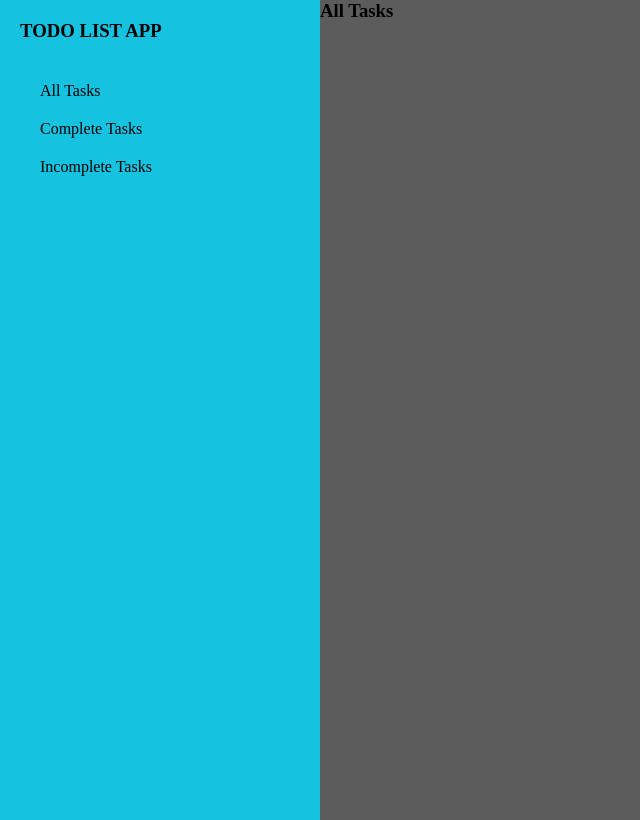
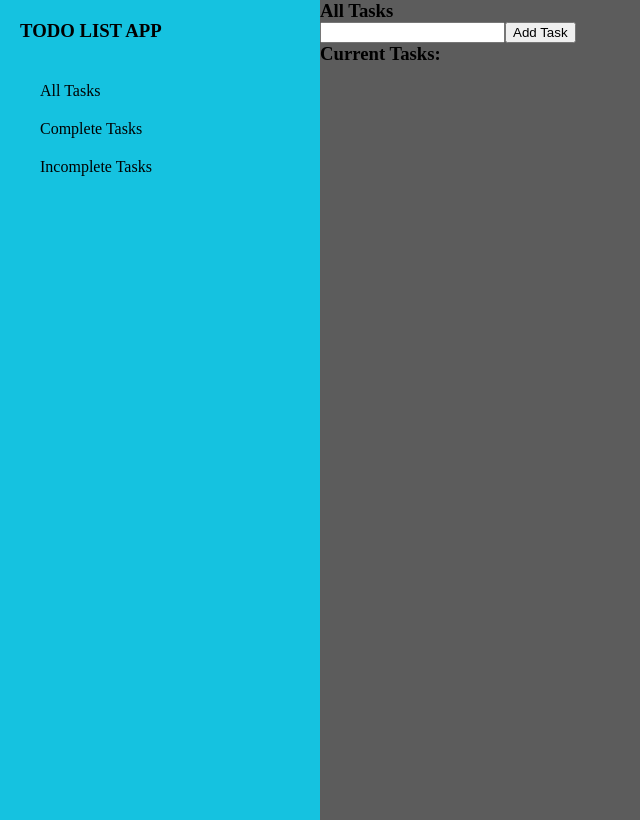
Before and after one commit to Ztrebo14/Todo-List-App-v1, a React (Vite) app: page /all-tasks in a window 1280 px wide. Shown: the whole page, without its empty margins (0-640 px from the left). Built offline with nearby package versions, Linux system fonts and the light colour scheme.

Commit message:
applied context and addtask done

```diff
--- a/src/App.jsx
+++ b/src/App.jsx
@@ -1,5 +1,6 @@
 import { useState } from 'react'
 import { BrowserRouter as Router, Routes, Route } from 'react-router-dom'
+import { TaskProvider } from './assets/context/TaskContext'
 import './assets/styles/App.css'
 import SideNavigator from './assets/components/SideNavigator'
 import AllTasks from './assets/pages/AllTasks'
@@ -7,9 +8,9 @@ import CompleteTasks from './assets/pages/CompleteTasks'
 import IncompleteTasks from './assets/pages/IncompleteTasks'
 
 function App() {
-
   return (
     <>
+    <TaskProvider>
       <Router>
         <Routes>
           <Route path='/' element={<SideNavigator/>}>
@@ -19,6 +20,7 @@ function App() {
           </Route>
         </Routes>
       </Router>
+    </TaskProvider>
     </>
   )
 }
--- a/src/assets/components/AddTask.jsx
+++ b/src/assets/components/AddTask.jsx
@@ -1,9 +1,22 @@
-import React from 'react'
+import React, { useContext, useState } from 'react'
+import TaskContext from '../context/TaskContext'
 
 const addTask = () => {
+    const { taskName, handleTaskChange, tasks, setTasks } = useContext(TaskContext)
+
+    const handleInput = e => {
+        handleTaskChange(e.target.value)
+    }
+
+    const handleSubmit = () => {
+        setTasks([...tasks, taskName ])
+        handleTaskChange(' ')
+    }
+
   return (
     <>
-        <input type="text" />
+        <input type="text" value={taskName} onChange={handleInput}/>
+        <button onClick={handleSubmit}>Add Task</button>
     </>
   )
 }
--- /dev/null
+++ b/src/assets/components/DisplayTask.jsx
@@ -0,0 +1,19 @@
+import React, { useContext } from 'react'
+import TaskContext from '../context/TaskContext'
+
+const DisplayTask = () => {
+    const { taskName, tasks } = useContext(TaskContext)
+
+  return (
+    <>
+        <h3>Current Tasks:</h3>
+        {tasks.map((task) => (
+            <ul>
+                <li>{task}</li>
+            </ul>
+        ))}
+    </>
+  )
+}
+
+export default DisplayTask
--- a/src/assets/components/SideNavigator.jsx
+++ b/src/assets/components/SideNavigator.jsx
@@ -15,7 +15,9 @@ const SideNavigator = () => {
           <NavLink to={'/incomplete-tasks'}>Incomplete Tasks</NavLink>
         </div>
       </div>
+      <div className="outlet-content">
         <Outlet/>
+      </div>
     </div>
     </>
   )
--- /dev/null
+++ b/src/assets/context/TaskContext.jsx
@@ -0,0 +1,29 @@
+import React, { createContext, useState } from 'react'
+
+const TaskContext = createContext()
+
+export const TaskProvider = ({children}) => {
+    const [ taskName, setTaskName ] = useState('')
+    const [ tasks, setTasks ] = useState([])
+
+    const handleTaskChange = (newTask) => {
+        setTaskName(newTask)
+    }
+
+
+  return (
+    <>
+        <TaskContext.Provider value={{
+            taskName,
+            tasks,
+            setTaskName,
+            handleTaskChange,
+            setTasks
+        }}>
+            {children}
+        </TaskContext.Provider>
+    </>
+  )
+}
+
+export default TaskContext
--- a/src/assets/pages/AllTasks.jsx
+++ b/src/assets/pages/AllTasks.jsx
@@ -1,11 +1,15 @@
-import React from 'react'
-
+import React, { useContext } from 'react'
+import AddTask from '../components/addTask'
+import TaskContext from '../context/TaskContext'
+import DisplayTask from '../components/DisplayTask'
 
 const AllTasks = () => {
+
   return (
     <>
       <h3>All Tasks</h3>
-
+      <AddTask/>
+      <DisplayTask/>
     </>
   )
 }
```
